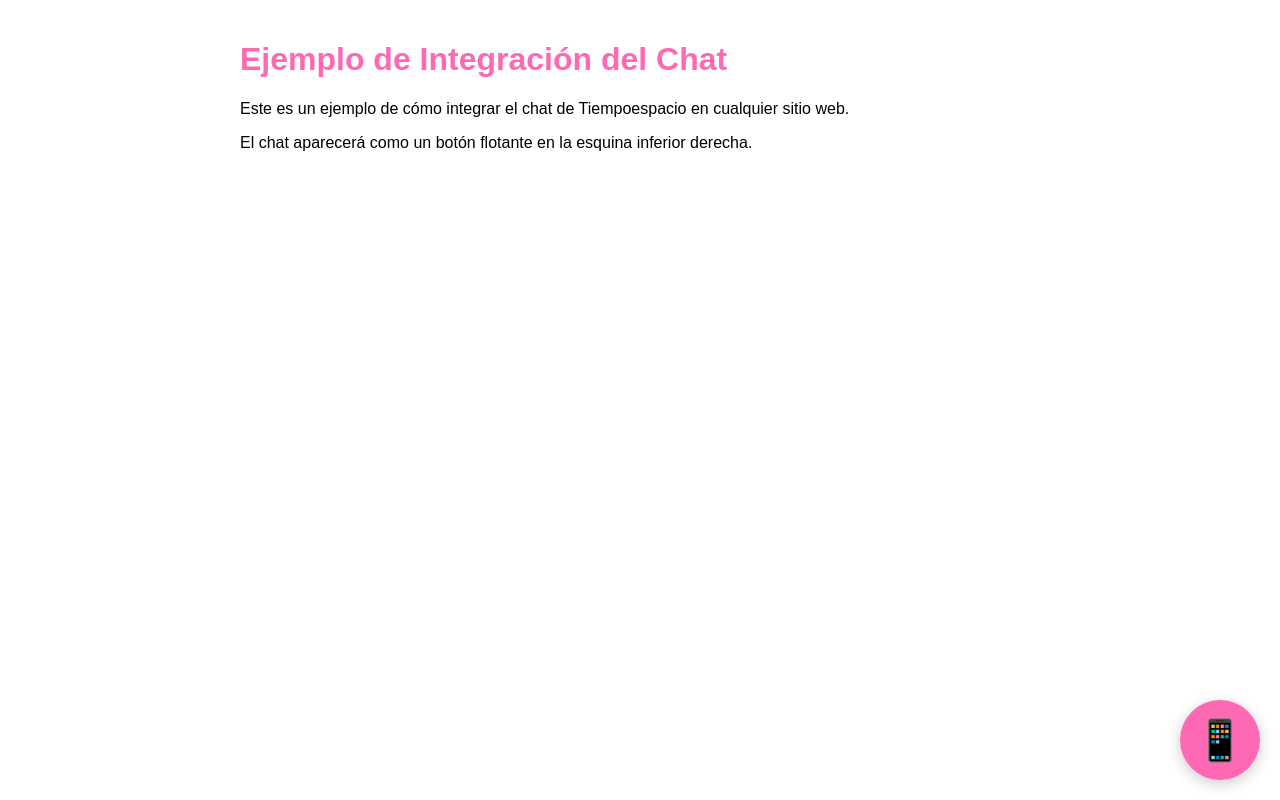
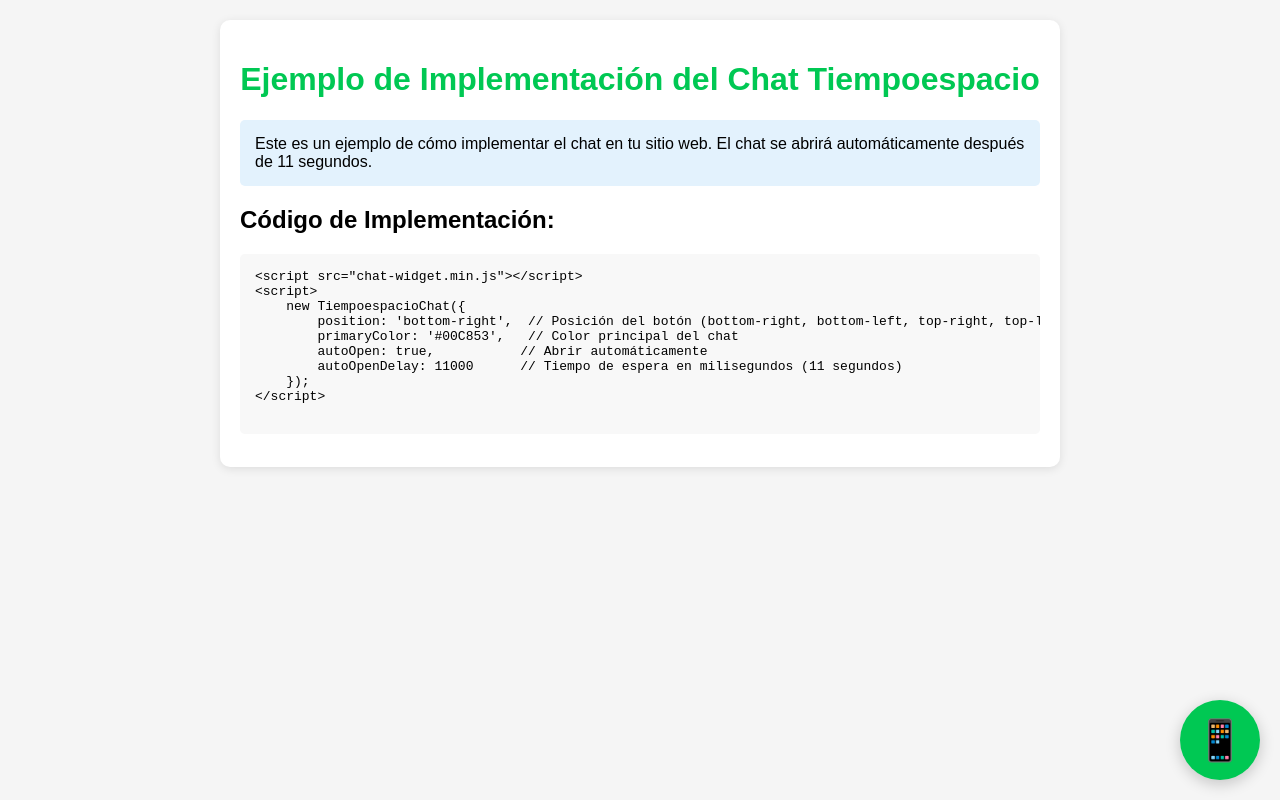
Before and after one commit to lacopro/lacopro-chatbot, a website: page public/example.html in a window 1280 px wide. Drawn offline with Linux system fonts and the light colour scheme.

Commit message:
docs: Mejorar ejemplo de implementación del chat

```diff
--- a/public/example.html
+++ b/public/example.html
@@ -3,36 +3,71 @@
 <head>
     <meta charset="UTF-8">
     <meta name="viewport" content="width=device-width, initial-scale=1.0">
-    <title>Ejemplo de Integración del Chat</title>
+    <title>Ejemplo Chat Tiempoespacio</title>
     <style>
         body {
             font-family: Arial, sans-serif;
             margin: 0;
             padding: 20px;
+            background: #f5f5f5;
         }
-        .content {
+        .container {
             max-width: 800px;
             margin: 0 auto;
+            background: white;
+            padding: 20px;
+            border-radius: 10px;
+            box-shadow: 0 2px 10px rgba(0,0,0,0.1);
         }
         h1 {
-            color: #ff69b4;
+            color: #00C853;
+            text-align: center;
+        }
+        pre {
+            background: #f8f8f8;
+            padding: 15px;
+            border-radius: 5px;
+            overflow-x: auto;
+        }
+        .note {
+            background: #e3f2fd;
+            padding: 15px;
+            border-radius: 5px;
+            margin: 20px 0;
         }
     </style>
 </head>
 <body>
-    <div class="content">
-        <h1>Ejemplo de Integración del Chat</h1>
-        <p>Este es un ejemplo de cómo integrar el chat de Tiempoespacio en cualquier sitio web.</p>
-        <p>El chat aparecerá como un botón flotante en la esquina inferior derecha.</p>
+    <div class="container">
+        <h1>Ejemplo de Implementación del Chat Tiempoespacio</h1>
+
+        <div class="note">
+            Este es un ejemplo de cómo implementar el chat en tu sitio web.
+            El chat se abrirá automáticamente después de 11 segundos.
+        </div>
+
+        <h2>Código de Implementación:</h2>
+        <pre>
+&lt;script src="chat-widget.min.js"&gt;&lt;/script&gt;
+&lt;script&gt;
+    new TiempoespacioChat({
+        position: 'bottom-right',  // Posición del botón (bottom-right, bottom-left, top-right, top-left)
+        primaryColor: '#00C853',   // Color principal del chat
+        autoOpen: true,           // Abrir automáticamente
+        autoOpenDelay: 11000      // Tiempo de espera en milisegundos (11 segundos)
+    });
+&lt;/script&gt;
+        </pre>
     </div>
 
-    <!-- Integrar el chat -->
-    <script src="/chat-widget.js"></script>
+    <!-- Implementación real del chat -->
+    <script src="chat-widget.min.js"></script>
     <script>
-        // Inicializar el chat con opciones personalizadas
         new TiempoespacioChat({
             position: 'bottom-right',
-            primaryColor: '#ff69b4'
+            primaryColor: '#00C853',
+            autoOpen: true,
+            autoOpenDelay: 11000
         });
     </script>
 </body>
```
